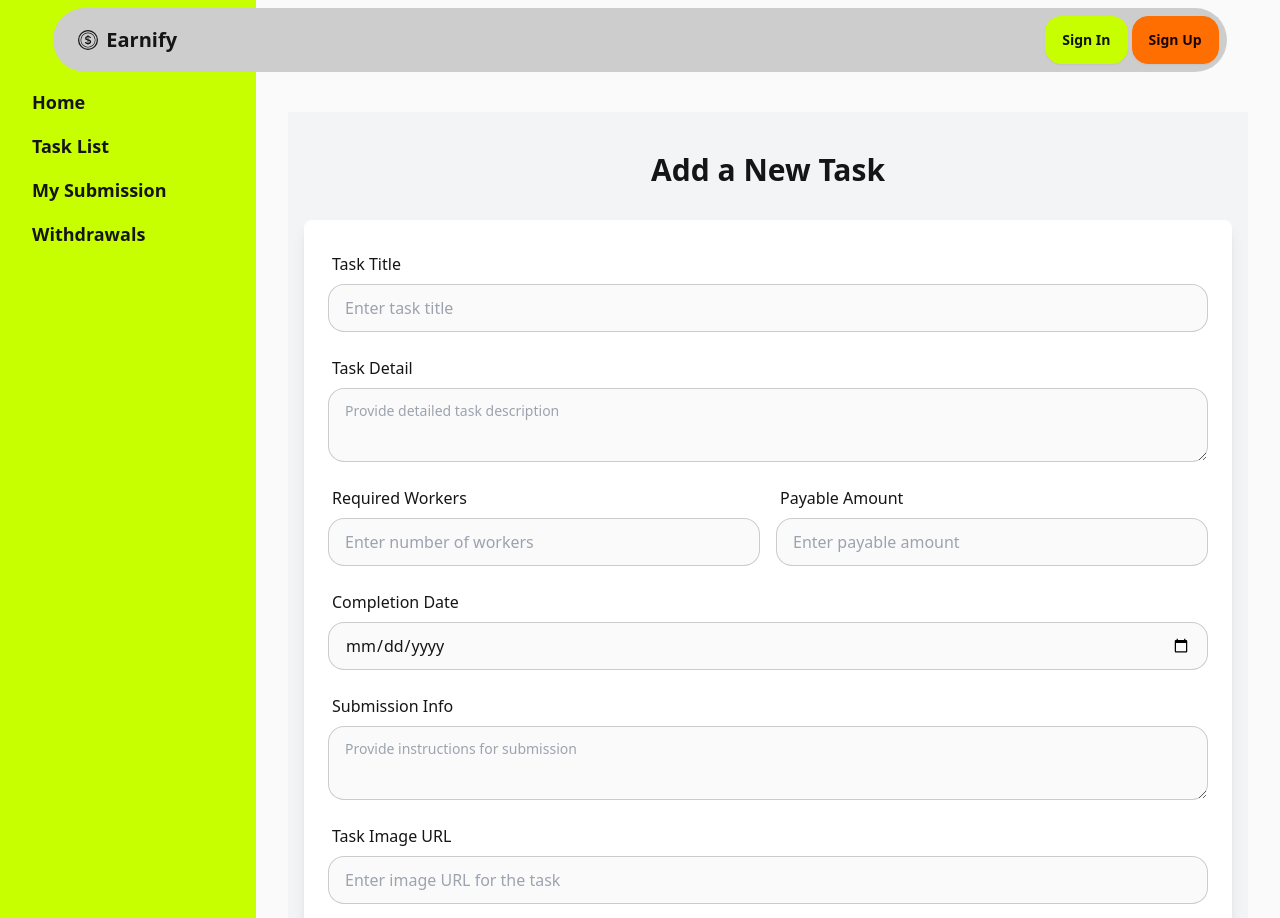
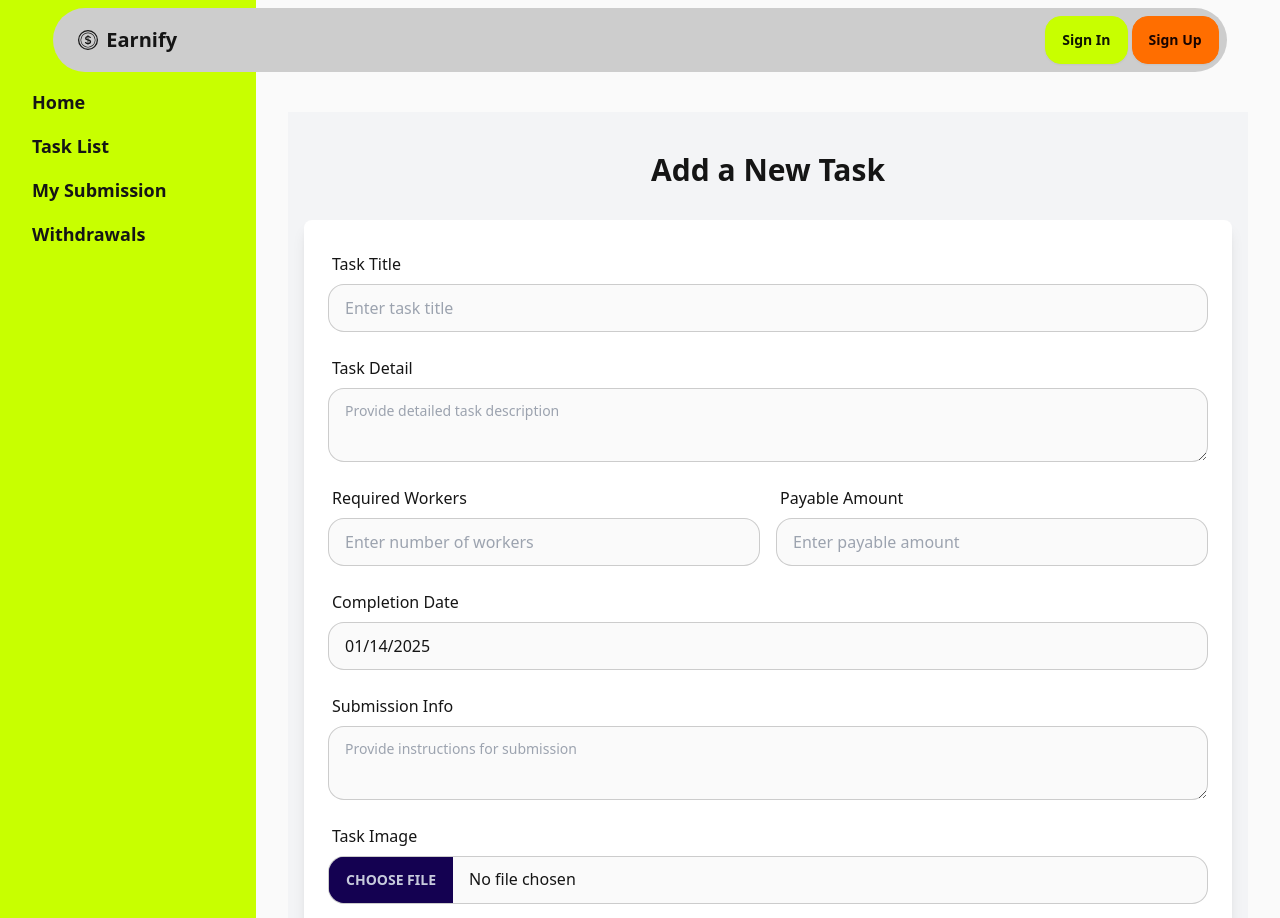
Before and after one commit to adnansyed101/earnify-client, a React (Vite) app: page /dashboard/addTask in a window 1280 px wide. Shown: the top 918 px of the page. Built offline with nearby package versions, Linux system fonts and the light colour scheme; no server answers.

Commit message:
Send job details to db

```diff
--- a/src/pages/Dashboard/Buyer/AddTaskForm.jsx
+++ b/src/pages/Dashboard/Buyer/AddTaskForm.jsx
@@ -1,38 +1,59 @@
 import { useState } from "react";
+import DatePicker from "react-datepicker";
+import "react-datepicker/dist/react-datepicker.css";
+import { imageUpload } from "../../../api/utils";
+import useAuth from "../../../hooks/useAuth";
+import axios from "axios";
+import { toast } from "react-toastify";
 
 const AddTaskForm = () => {
-  const [formData, setFormData] = useState({
-    taskTitle: "",
-    taskDetail: "",
-    requiredWorkers: "",
-    payableAmount: "",
-    completionDate: "",
-    submissionInfo: "",
-    taskImageUrl: "",
-  });
+  const { user } = useAuth();
 
-  const handleChange = (e) => {
-    const { name, value } = e.target;
-    setFormData((prevData) => ({
-      ...prevData,
-      [name]: value,
-    }));
-  };
+  const [completionDate, setCompletionDate] = useState(new Date());
 
-  const handleSubmit = (e) => {
+  const handleSubmit = async (e) => {
     e.preventDefault();
-    console.log("Task Added:", formData);
-    alert("Task has been added successfully!");
-    // Reset the form
-    setFormData({
-      taskTitle: "",
-      taskDetail: "",
-      requiredWorkers: "",
-      payableAmount: "",
-      completionDate: "",
-      submissionInfo: "",
-      taskImageUrl: "",
-    });
+
+    const form = e.target;
+    const title = form.title.value;
+    const taskDetail = form.taskDetail.value;
+    const requiredWorkers = parseFloat(form.requiredWorkers.value);
+    const payableAmount = parseFloat(form.payableAmount.value);
+    const submissionInfo = form.submissionInfo.value;
+    const image = form.image.files[0];
+
+    const imageURL = await imageUpload(image);
+
+    // buyer job information
+    const buyer = {
+      name: user?.displayName,
+      image: user?.photoURL,
+      email: user?.email,
+    };
+
+    // Create job object
+    const jobData = {
+      title,
+      taskDetail,
+      requiredWorkers,
+      payableAmount,
+      completionDate,
+      submissionInfo,
+      imageURL,
+      buyer,
+    };
+
+    console.table(jobData);
+
+    try {
+      const { data } = await axios.post("http://localhost:5000/job", jobData);
+
+      toast.success("Data added successfully.");
+
+      console.log(data);
+    } catch (err) {
+      console.log(err);
+    }
   };
 
   return (
@@ -43,92 +64,81 @@ const AddTaskForm = () => {
           onSubmit={handleSubmit}
           className="bg-white shadow-lg rounded-lg p-6 space-y-4"
         >
+          {/* Task Title */}
           <div className="form-control">
             <label className="label font-medium">Task Title</label>
             <input
               type="text"
-              name="taskTitle"
-              value={formData.taskTitle}
-              onChange={handleChange}
+              name="title"
               placeholder="Enter task title"
               className="input input-bordered w-full"
               required
             />
           </div>
-
+          {/* Task Detail */}
           <div className="form-control">
             <label className="label font-medium">Task Detail</label>
             <textarea
               name="taskDetail"
-              value={formData.taskDetail}
-              onChange={handleChange}
               placeholder="Provide detailed task description"
               className="textarea textarea-bordered w-full"
               required
             ></textarea>
           </div>
-
+          {/* Required Workers */}
           <div className="grid grid-cols-1 md:grid-cols-2 gap-4">
             <div className="form-control">
               <label className="label font-medium">Required Workers</label>
               <input
                 type="number"
                 name="requiredWorkers"
-                value={formData.requiredWorkers}
-                onChange={handleChange}
                 placeholder="Enter number of workers"
                 className="input input-bordered w-full"
                 required
               />
             </div>
-
+            {/* Payable Amount */}
             <div className="form-control">
               <label className="label font-medium">Payable Amount</label>
               <input
                 type="number"
                 name="payableAmount"
-                value={formData.payableAmount}
-                onChange={handleChange}
                 placeholder="Enter payable amount"
                 className="input input-bordered w-full"
                 required
               />
             </div>
           </div>
-
+          {/* Completion Date */}
           <div className="form-control">
             <label className="label font-medium">Completion Date</label>
-            <input
-              type="date"
-              name="completionDate"
-              value={formData.completionDate}
-              onChange={handleChange}
+            <DatePicker
+              selected={completionDate}
+              onChange={(date) => setCompletionDate(date)}
+              minDate={new Date()}
               className="input input-bordered w-full"
-              required
             />
           </div>
-
+          {/* Submission Info */}
           <div className="form-control">
             <label className="label font-medium">Submission Info</label>
             <textarea
               name="submissionInfo"
-              value={formData.submissionInfo}
-              onChange={handleChange}
               placeholder="Provide instructions for submission"
               className="textarea textarea-bordered w-full"
               required
             ></textarea>
           </div>
-
+          {/* Task Image */}
           <div className="form-control">
-            <label className="label font-medium">Task Image URL</label>
+            <label className="label font-medium">Task Image</label>
             <input
-              type="url"
-              name="taskImageUrl"
-              value={formData.taskImageUrl}
-              onChange={handleChange}
-              placeholder="Enter image URL for the task"
-              className="input input-bordered w-full"
+              required
+              type="file"
+              id="image"
+              name="image"
+              accept="image/*"
+              className="file-input file-input-bordered w-full"
             />
           </div>
 
```
